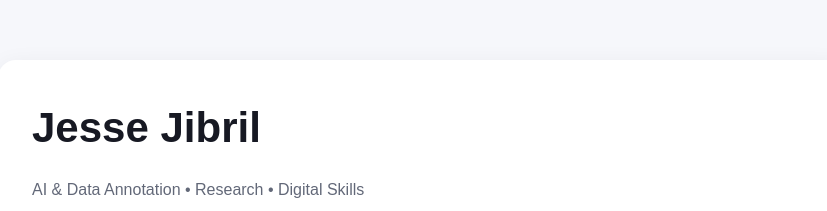
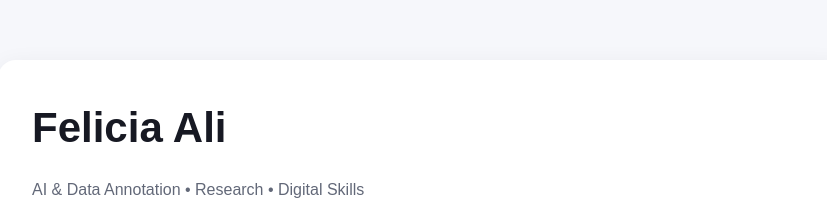
Before and after one commit to Felicia518/Felicia518.github.io, a plain HTML site: page index.html in a window 1280 px wide. Shown: the top 211 px of the page, without its empty margins (217-1044 px from the left). Drawn offline with Linux system fonts and the light colour scheme.

Commit message:
Update portfolio title and name to Felicia Ali

```diff
--- a/index.html
+++ b/index.html
@@ -3,7 +3,7 @@
 <head>
 <meta charset="utf-8">
 <meta name="viewport" content="width=device-width,initial-scale=1">
-<title>Felicia ali— Portfolio</title>
+<title>Felicia Ali— Portfolio</title>
 <style>
 body{font-family:Arial,Helvetica,sans-serif;margin:0;background:#f6f7fb;color:#171923;line-height:1.6}
 main{max-width:850px;margin:40px auto;padding:20px}
@@ -18,7 +18,7 @@ ul{padding-left:22px}
 <body>
 <main>
 <section class="card">
-<h1>Jesse Jibril</h1>
+<h1>Felicia Ali</h1>
 <p class="muted">AI & Data Annotation • Research • Digital Skills</p>
 <p>I am a detail-oriented and adaptable professional interested in AI-related work, research, data annotation, digital tools, and online projects. I enjoy learning quickly, following instructions carefully, and producing clear, accurate work.</p>
 </section>
```
